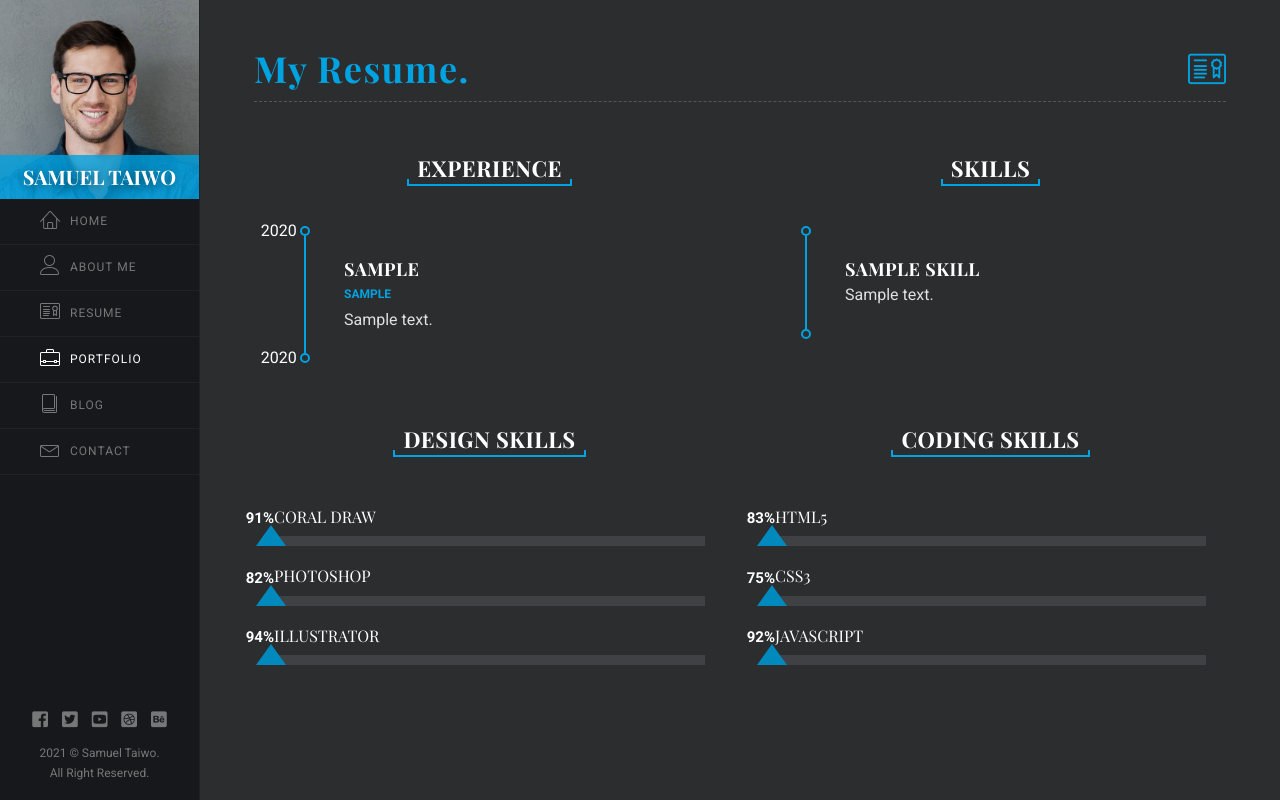
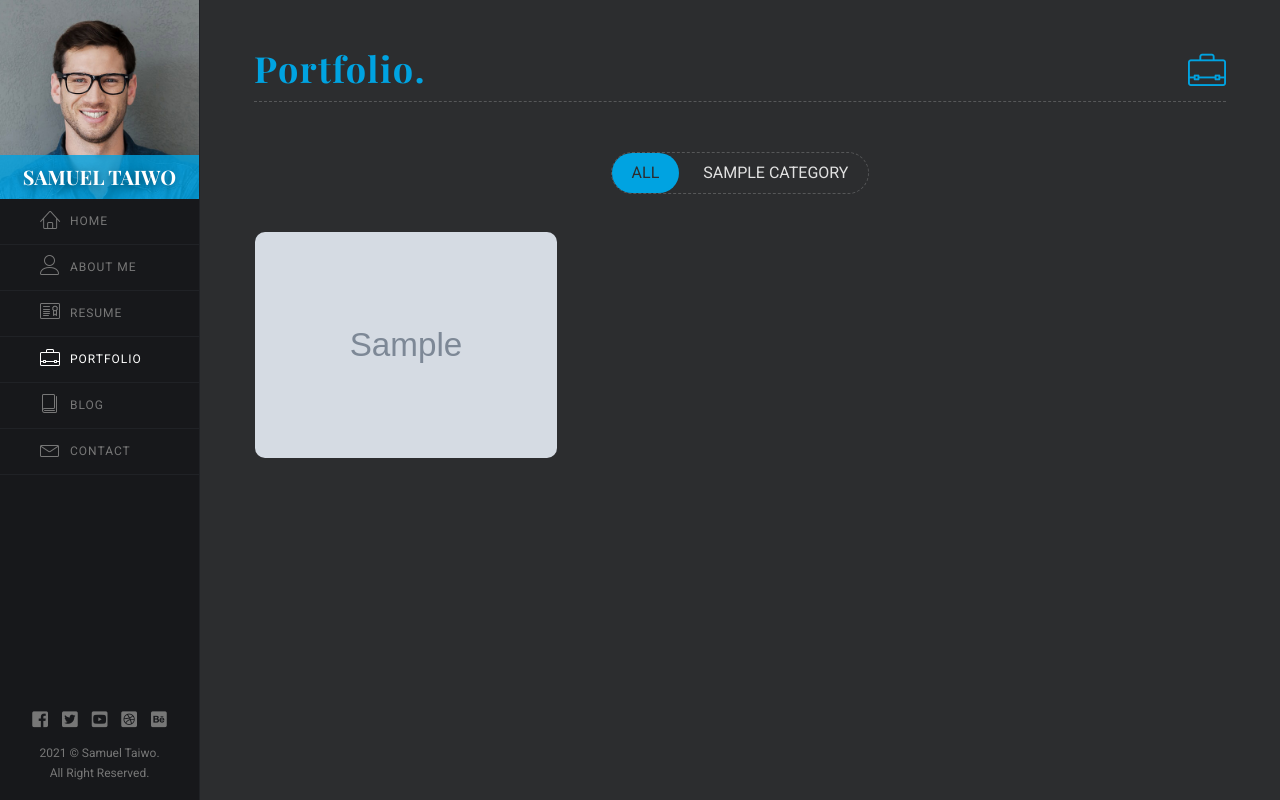
Before and after one commit to samshultz/sams_portfolio, a Django app: page / in a window 1280 px wide, after a click on "PORTFOLIO". Run offline with Django 3.2, Linux system fonts and the light colour scheme; tables that the repository leaves empty hold one stand-in row (values such as "Sample post"); grey boxes marked "Sample" are stand-in pictures; some libraries are stand-ins or nearby versions.

Commit message:
added the portfolio section and implemented the filter

```diff
--- a/core/models.py
+++ b/core/models.py
@@ -28,7 +28,7 @@ class WorkExperience(models.Model):
     currently_working_here = models.BooleanField(default=False)
 
     class Meta:
-        ordering = "start_date",\
+        ordering = "start_date",
 
     def __str__(self):
         return f"{self.position} at {self.company}"
--- a/core/templates/core/index.html
+++ b/core/templates/core/index.html
@@ -1,6 +1,7 @@
 {% extends 'base.html' %}
 {% load about_me_tags %}
 {% load core_tags %}
+{% load projects_tags %}
 
 {% block content %}
     <!--About Section Start-->
@@ -182,4 +183,27 @@
         </div>
     </section>
     <!--Resume Section End-->
+                    <!--Porfolio Section Start-->
+                    <section id="portfolio" class="portfolio-section pt-page">
+                        <div class="section-container">
+
+                            <!--Page Heading-->
+                            <div class="page-heading">
+                                <span class="icon"><i class="lnr lnr-briefcase"></i></span>
+                                <h2>Portfolio.</h2>
+                            </div>
+
+                            <div class="row">
+                                <!--Portfolio Filter-->
+                                {% list_categories %}
+                            </div>
+
+                            <!--Portfolio Items-->
+                            <div class="row portfolio-items mb-50">
+
+                                {% list_projects %}
+                            </div>
+                        </div>
+                    </section>
+                    <!--Porfolio Section End-->
 {% endblock content %}
--- a/my_portfolio/settings.py
+++ b/my_portfolio/settings.py
@@ -15,7 +15,7 @@ SECRET_KEY = 'django-insecure-z23ds6xlhkfedkcd$w!y28pf)j3as7tiz@gjh_0gltz05jjf)y
 # SECURITY WARNING: don't run with debug turned on in production!
 DEBUG = True
 
-ALLOWED_HOSTS = []
+ALLOWED_HOSTS = ['samueltaiwo.com', 'localhost', '127.0.0.1']
 
 LOGGING = {
     'version': 1,
@@ -155,9 +155,11 @@ USE_TZ = True
 
 STATIC_URL = '/static/'
 STATIC_ROOT = BASE_DIR / 'static'
+MEDIA_URL = '/media/'
+MEDIA_ROOT = BASE_DIR / 'media'
 STATICFILES_STORAGE = 'whitenoise.storage.CompressedManifestStaticFilesStorage'
 
 # Default primary key field type
+
 # https://docs.djangoproject.com/en/3.2/ref/settings/#default-auto-field
-
 DEFAULT_AUTO_FIELD = 'django.db.models.BigAutoField'
--- a/my_portfolio/urls.py
+++ b/my_portfolio/urls.py
@@ -1,5 +1,7 @@
 from django.contrib import admin
 from django.urls import path
+from django.conf import settings
+from django.conf.urls.static import static
 
 from core.views import HomepageView
 
@@ -8,3 +10,6 @@ urlpatterns = [
 
     path('', HomepageView.as_view(), name="index"),
 ]
+
+if settings.DEBUG:
+    urlpatterns += static(settings.MEDIA_URL, document_root=settings.MEDIA_ROOT)
--- a/projects/models.py
+++ b/projects/models.py
@@ -6,6 +6,7 @@ from django.utils.translation import gettext_lazy as _
 class Project(models.Model):
 
     user = models.ForeignKey(settings.AUTH_USER_MODEL, on_delete=models.CASCADE)
+    categories = models.ManyToManyField('projects.Category', related_name="projects")
 
     name = models.CharField(_('Name'), max_length=250)
     description = models.TextField()
@@ -16,4 +17,15 @@ class Project(models.Model):
         ordering = "-id",
 
     def __str__(self):
-        return f"{self.user.get_full_name()}'s Projects"
+        return f"{self.name}"
+
+
+class Category(models.Model):
+    name = models.CharField(max_length=20)
+
+    class Meta:
+        verbose_name = 'Category'
+        verbose_name_plural = 'Categories'
+
+    def __str__(self):
+        return self.name
--- /dev/null
+++ b/projects/templates/projects/categories.html
@@ -0,0 +1,8 @@
+<div class="col-md-12 portfolio-filter text-center">
+    <ul>
+        <li class="active" data-filter="*">All</li>
+        {% for category in categories %}
+            <li data-filter=".{{ category }}">{{ category|capfirst }}</li>
+        {% endfor %}
+    </ul>
+</div>
--- /dev/null
+++ b/projects/templates/projects/projects.html
@@ -0,0 +1,15 @@
+
+{% for project in projects %}
+    <!--Portfolio Item-->
+        <div class="item col-lg-4 col-sm-6 {% for category in project.categories.all %}{{ category }}{% if not forloop.last %} {% else %}{% endif %}{% endfor %}">
+        <a class="image-link" href="{{ project.image.url }}">
+            <figure>
+                <img src="{{ project.image.url }}" alt="">
+                <figcaption>
+                    <h4>{{ project.name }}</h4>
+                    <p>{{ project.description }}</p>
+                </figcaption>
+            </figure>
+        </a>
+    </div>
+{% endfor %}
--- a/projects/templatetags/projects_tags.py
+++ b/projects/templatetags/projects_tags.py
@@ -1,3 +1,19 @@
 from django import template
+from ..models import Project, Category
+
 
 register = template.Library()
+
+
+@register.inclusion_tag('core/dummy.html', takes_context=True)
+def list_projects(context, template="projects/projects.html"):
+
+	projects = Project.objects.all()[:5]
+
+	return {'projects': projects, 'template': template}
+
+
+@register.inclusion_tag('core/dummy.html', takes_context=True)
+def list_categories(context, template="projects/categories.html"):
+	categories = Category.objects.all()
+	return {'categories': categories, 'template': template}
```
Also changed, not shown: projects/admin.py (+6 -1 lines), core/templatetags/core_tags.py (line endings or trailing spaces), media/projects/img/ecommerce_store.png (added), media/projects/img/international_education_mgt_platform.png (added), media/projects/img/medical_platform.png (added), projects/migrations/0002_category.py (added), projects/migrations/0003_alter_category_projects.py (added), projects/migrations/0004_alter_category_options.py (added), projects/migrations/0005_auto_20210502_0426.py (added), 2 other files.
